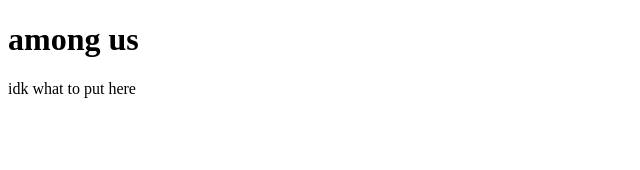
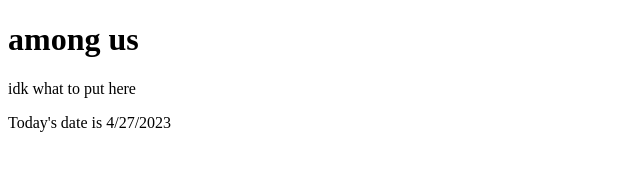
Before and after one commit to RapTheRedog/KavenStuff, a plain HTML site: page index.html in a window 1280 px wide. Shown: the whole page, without its empty margins (0-640 px from the left). Drawn offline with Linux system fonts and the light colour scheme.

Commit message:
Add date
Added date message

```diff
--- a/index.html
+++ b/index.html
@@ -9,5 +9,8 @@
 <body>
     <h1>among us</h1>
     <p>idk what to put here</p>
+    <script>
+        document.write("Today's date is " + (new Date().toLocaleDateString()));
+    </script>
 </body>
 </html>
```
